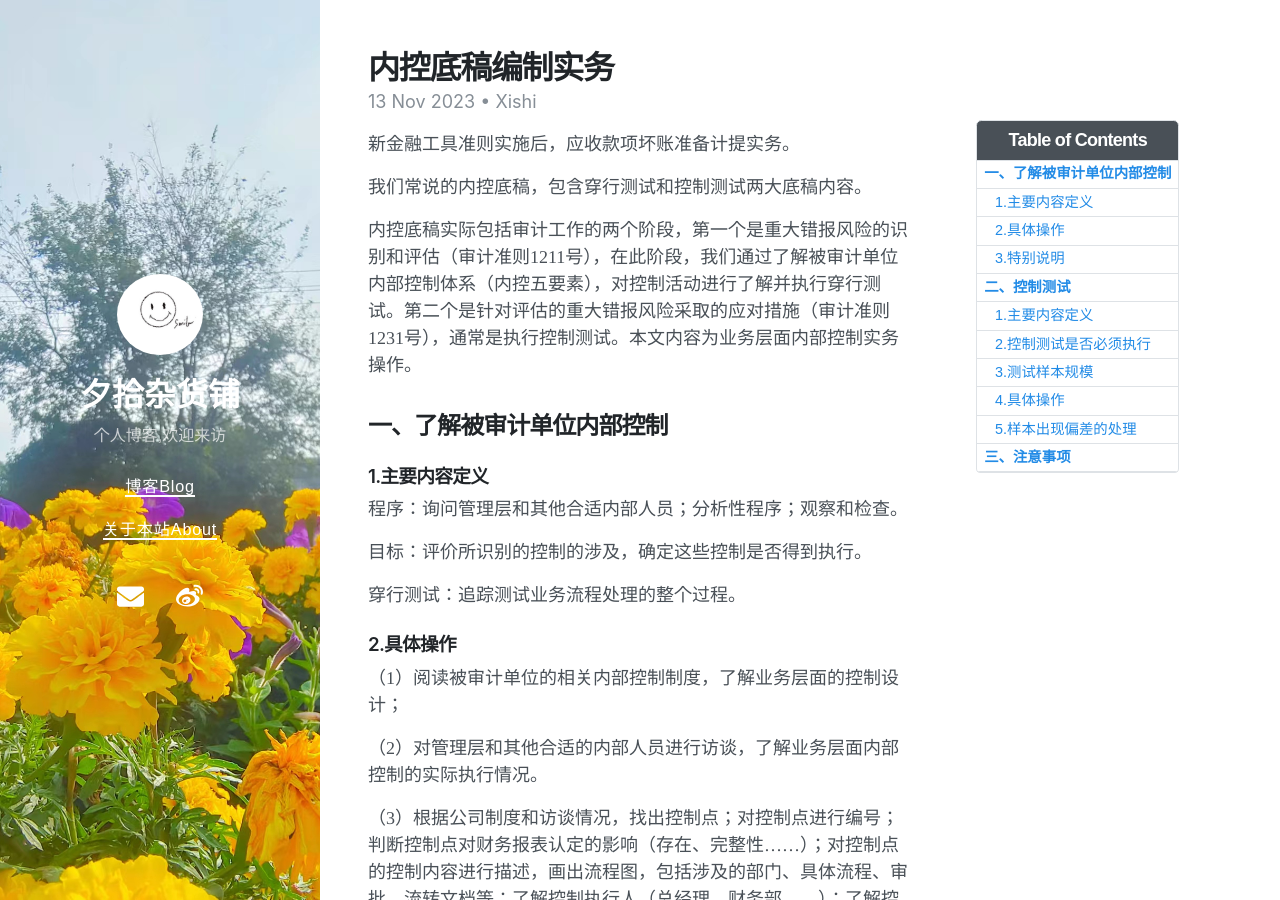
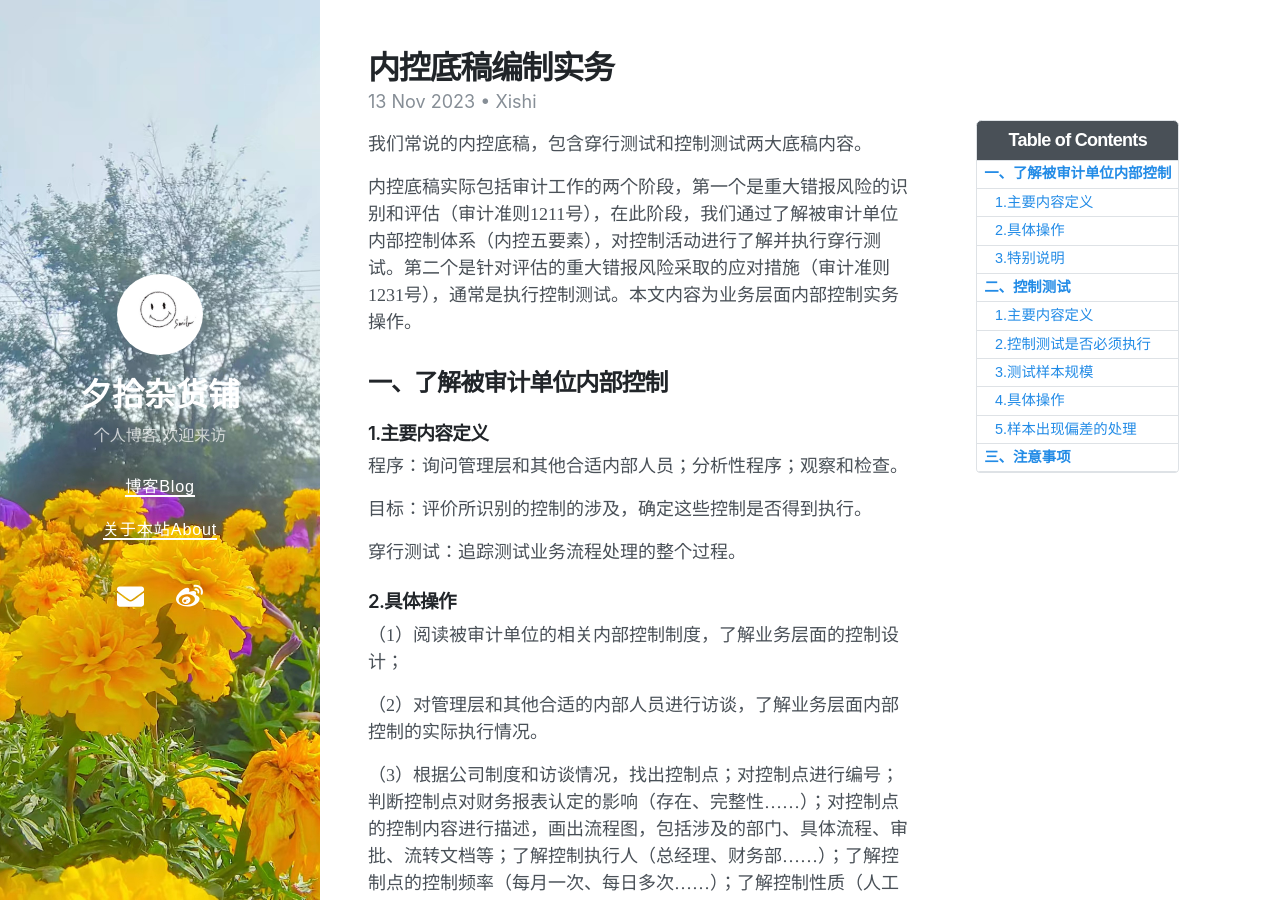
Before and after one commit to Leonwann/Leonwann.GitHub.io, a Jekyll site: the page built from _posts/2023-11-13-内控底稿编制实务.md, in a window 1280 px wide and 900 px high. Built offline with Jekyll 4.4.1, drawn with Linux system fonts in a browser that asks for light colours; nearby versions of some CDN libraries.

Commit message:
Update 2023-11-13-内控底稿编制实务.md

```diff
--- a/_posts/2023-11-13-内控底稿编制实务.md
+++ b/_posts/2023-11-13-内控底稿编制实务.md
@@ -7,8 +7,6 @@ tags:
 date: 2023-11-13 16：00 +0800
 toc:  true
 ---
-新金融工具准则实施后，应收款项坏账准备计提实务。
-
 我们常说的内控底稿，包含穿行测试和控制测试两大底稿内容。
 
 内控底稿实际包括审计工作的两个阶段，第一个是重大错报风险的识别和评估（审计准则1211号），在此阶段，我们通过了解被审计单位内部控制体系（内控五要素），对控制活动进行了解并执行穿行测试。第二个是针对评估的重大错报风险采取的应对措施（审计准则1231号），通常是执行控制测试。本文内容为业务层面内部控制实务操作。
```
